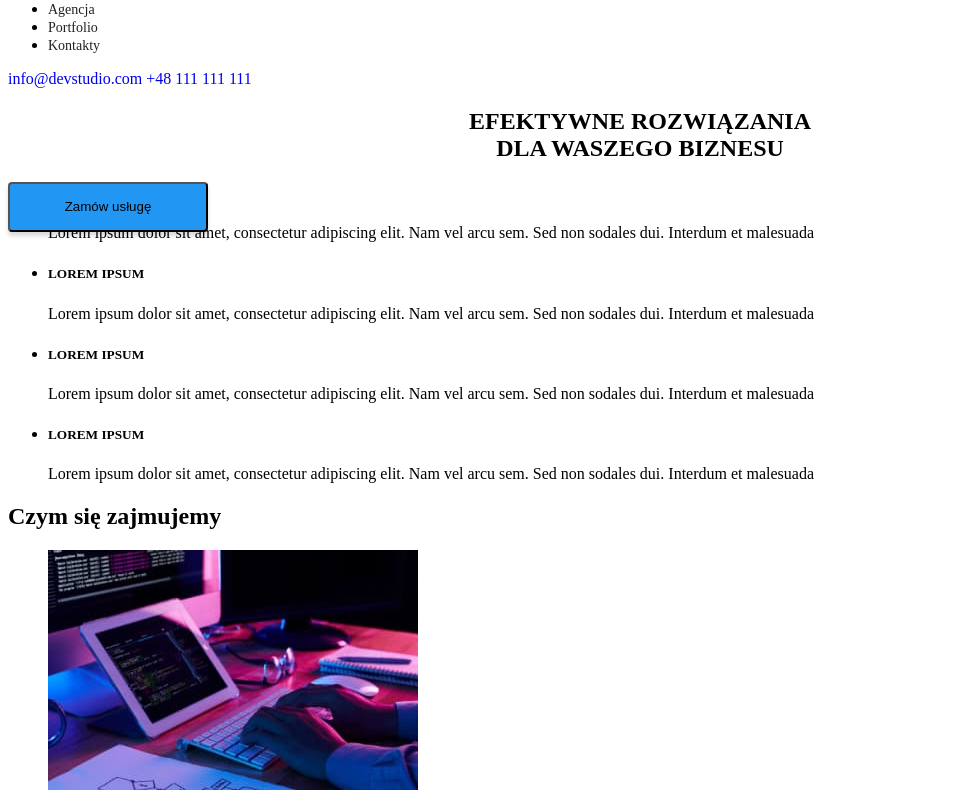
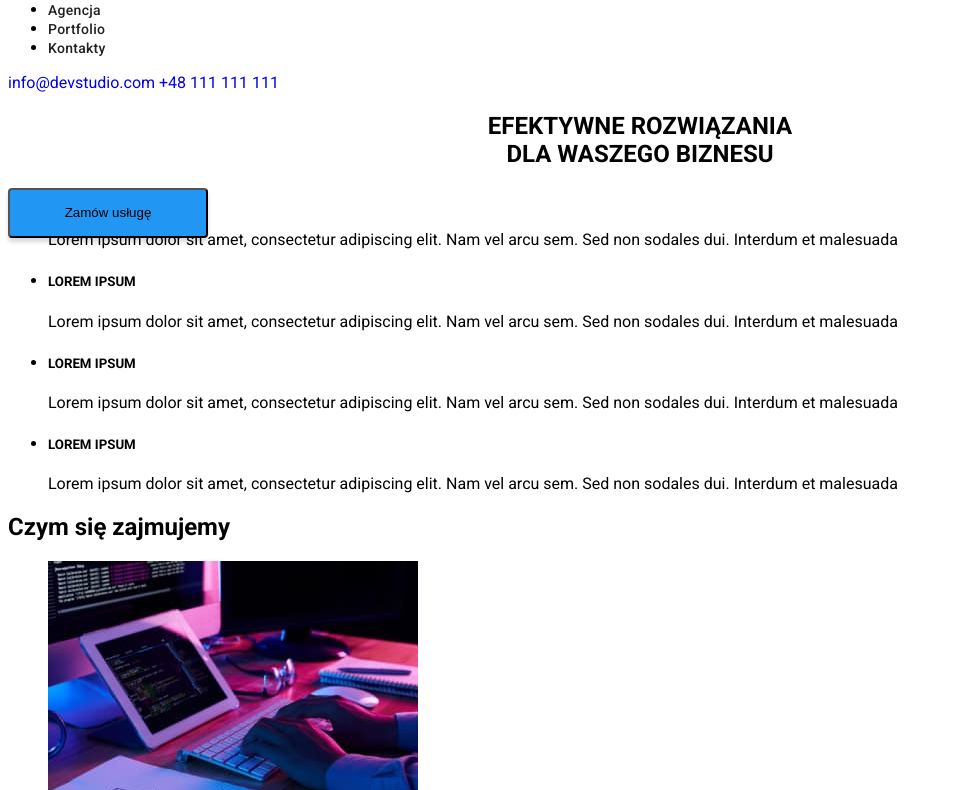
Before and after one commit to woyzbroy/goit-markup-hw-02, a plain HTML site: page index.html in a window 1280 px wide. Shown: the part 54-844 px from the top of the page, without its empty margins (0-953 px from the left). Drawn offline with Linux system fonts and the light colour scheme.

Commit message:
font-family

```diff
--- a/css/styles.css
+++ b/css/styles.css
@@ -1,3 +1,6 @@
+body {
+  font-family: 'Roboto', 'Raleway', sans-serif;
+}
 h1 {
   text-align: center;
   text-transform: uppercase;
@@ -12,6 +15,8 @@ a {
 .social-links .link {
   font-size: 14px;
   font-weight: 500;
+  line-height: 1.14;
+  letter-spacing: 0.02em;
   color: #212121;
 }
 .social-links .link:hover,
--- a/index.html
+++ b/index.html
@@ -5,6 +5,10 @@
     <meta http-equiv="X-UA-Compatible" content="IE=edge" />
     <meta name="viewport" content="width=device-width, initial-scale=1.0" />
     <link rel="stylesheet" href="./css/styles.css" />
+    <link
+      href="https://fonts.googleapis.com/css2?family=Raleway:wght@700&family=Roboto:wght@400;500;700;900&display=swap"
+      rel="stylesheet"
+    />
     <title>Studio</title>
   </head>
 
```
Also changed, not shown: portfolio.html (+4 -0 lines).
